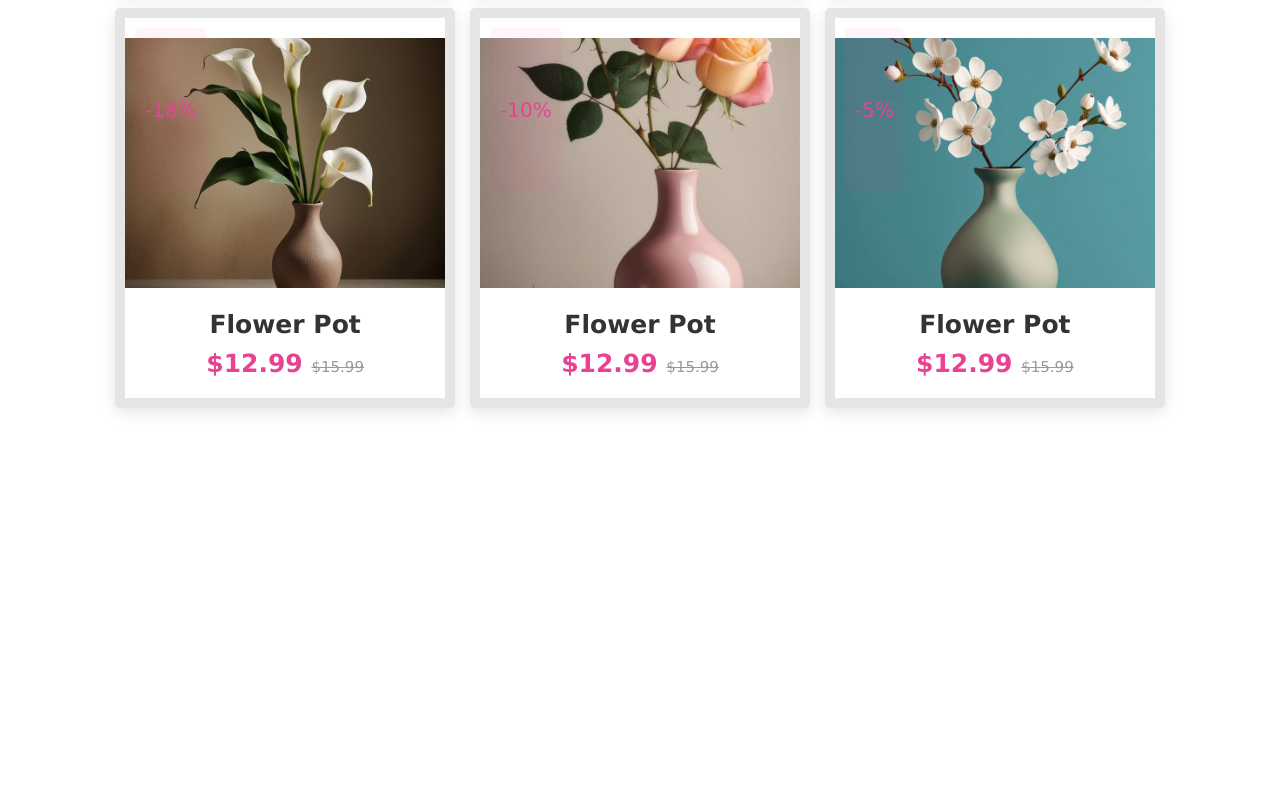
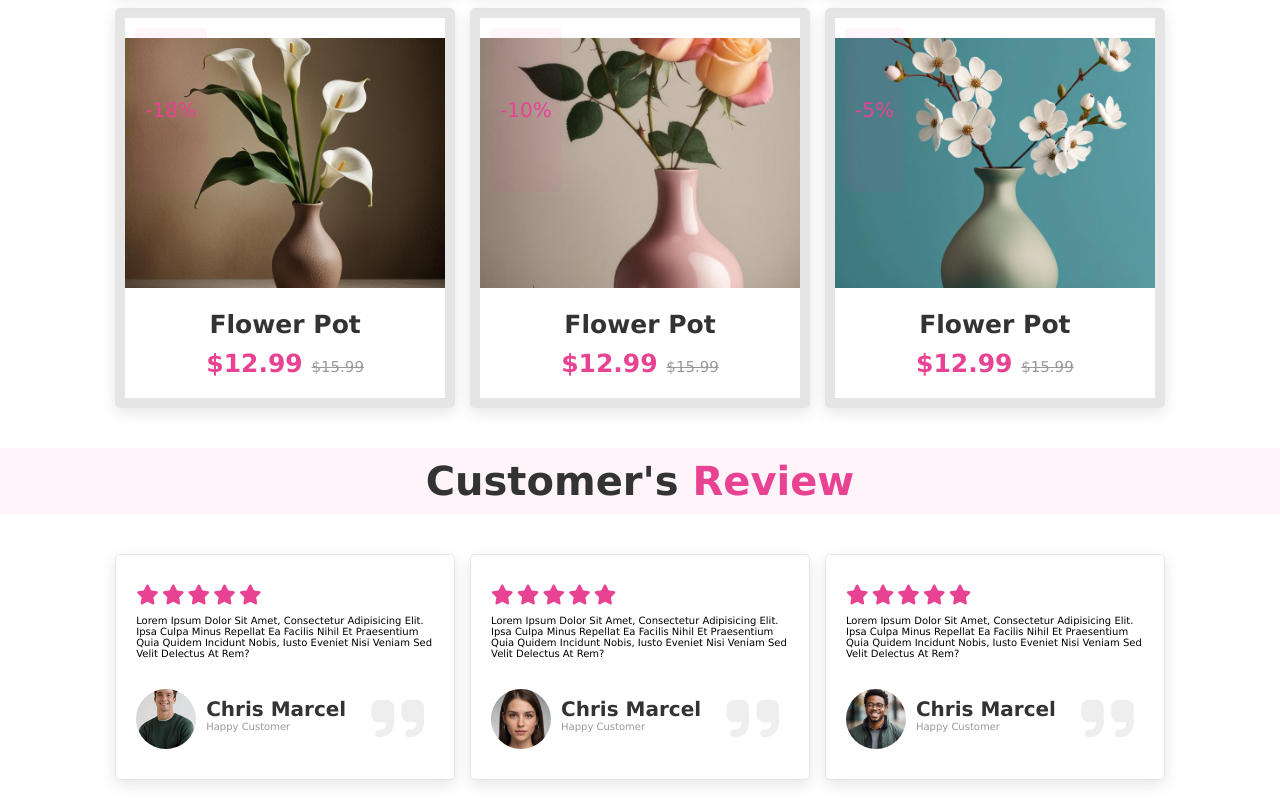
Before and after one commit to alandarryl/flower-shop-website-, a plain HTML site: page index.html in a window 1280 px wide. Shown: the part 2695-3495 px from the top of the page. Before the commit the page ends 3123 px from the top, so only its background shows below. Drawn offline with Linux system fonts and the light colour scheme.

Commit message:
completed the review section

```diff
--- a/css/style.css
+++ b/css/style.css
@@ -364,6 +364,76 @@ header .fa-bars{
 
 
 
+/* review section start */
+
+.review .box-container{
+    display: flex;
+    flex-wrap: wrap;
+    gap: 1.5rem;
+}
+
+.review .box-container .box{
+    flex: 1 1 30rem;
+    box-shadow: 0 .5rem 1.5rem rgba(0, 0, 0, .1);
+    border-radius: .5rem;
+    padding: 3rem 2rem;
+    position: relative;
+    border: .1rem solid rgba(0, 0, 0, .1);
+}
+
+.review .box-container .box .fa-quote-right{
+    position: absolute;
+    bottom: 3rem;
+    right: 3rem;
+    font-size: 6rem;
+    color: #eee;
+}
+
+.review .box-container .box .stars i{
+    color: var(--pink);
+    font-size: 2rem;
+    padding-bottom: 1rem;
+}
+
+.review .box-container .box .user-info{
+    margin-left: 1rem;
+}
+
+.review .box-container .box .p{
+    color: #999;
+    font-size: 1.5rem;
+    line-height: 1.5;
+    padding-top: 2rem;
+}
+
+.review .box-container .box .user{
+    display: flex;
+    align-items: center;
+    padding-top: 2rem;
+}
+
+.review .box-container .box .user img{
+    height: 6rem;
+    width: 6rem;
+    border-radius: 50%;
+    object-fit: cover;
+    margin-top: 1rem;
+}
+
+.review .box-container .box .user h3{
+    font-size: 2rem;
+    color: #333;
+}
+
+.review .box-container .box .user span{
+    font-size: 1.rem;
+    color: #999;
+}
+
+
+
+/* review section ends  */
+
 
 
 
--- a/index.html
+++ b/index.html
@@ -299,7 +299,105 @@
 
     <!-- review section start  -->
 
+    <h1 class="heading">customer's <span>review</span></h1>
+
+<section class="review" id="review">
+
+    <div class="box-container">
+
+        <div class="box">
+
+            <div class="stars">
+                <i class="fas fa-star" ></i>
+                <i class="fas fa-star" ></i>
+                <i class="fas fa-star" ></i>
+                <i class="fas fa-star" ></i>
+                <i class="fas fa-star" ></i>
+            </div>
+            <p>
+                Lorem ipsum dolor sit amet, consectetur adipisicing elit.
+                Ipsa culpa minus repellat ea facilis nihil et praesentium
+                quia quidem incidunt nobis,
+                iusto eveniet nisi veniam sed velit delectus at rem?
+            </p>
+            <div class="user">
+                <img src="images/chris.jpg" alt="">
+                <div class="user-info">
+                    <h3>chris marcel</h3>
+                    <span>happy customer </span>
+                </div>
+            </div>
+            <span class="fas fa-quote-right"></span>
+
+        </div>
+
+
+        <div class="box">
+
+            <div class="stars">
+                <i class="fas fa-star" ></i>
+                <i class="fas fa-star" ></i>
+                <i class="fas fa-star" ></i>
+                <i class="fas fa-star" ></i>
+                <i class="fas fa-star" ></i>
+            </div>
+            <p>
+                Lorem ipsum dolor sit amet, consectetur adipisicing elit.
+                Ipsa culpa minus repellat ea facilis nihil et praesentium
+                quia quidem incidunt nobis,
+                iusto eveniet nisi veniam sed velit delectus at rem?
+            </p>
+            <div class="user">
+                <img src="images/jane.jpg" alt="">
+                <div class="user-info">
+                    <h3>chris marcel</h3>
+                    <span>happy customer </span>
+                </div>
+            </div>
+            <span class="fas fa-quote-right"></span>
+
+        </div>
+
+
+        <div class="box">
+
+            <div class="stars">
+                <i class="fas fa-star" ></i>
+                <i class="fas fa-star" ></i>
+                <i class="fas fa-star" ></i>
+                <i class="fas fa-star" ></i>
+                <i class="fas fa-star" ></i>
+            </div>
+            <p>
+                Lorem ipsum dolor sit amet, consectetur adipisicing elit.
+                Ipsa culpa minus repellat ea facilis nihil et praesentium
+                quia quidem incidunt nobis,
+                iusto eveniet nisi veniam sed velit delectus at rem?
+            </p>
+            <div class="user">
+                <img src="images/jhon.jpg" alt="">
+                <div class="user-info">
+                    <h3>chris marcel</h3>
+                    <span>happy customer </span>
+                </div>
+            </div>
+            <span class="fas fa-quote-right"></span>
+
+        </div>
+
+    </div>
+
+
+</section>
+
     <!-- review section ends  -->
+
+
+
+    <!-- contact section start  -->
+
+
+    <!-- contect section ends  -->
 
 
 
```
